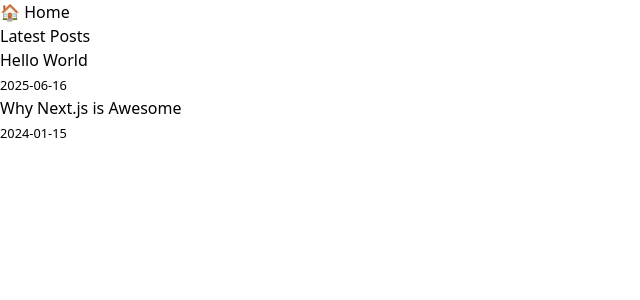
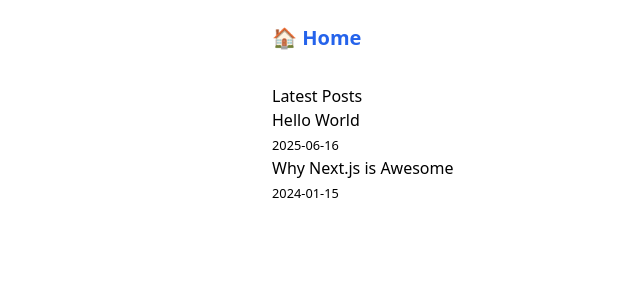
Before and after one commit to sie-92/nextjs-dev-blog, a Next.js app: page / in a window 1280 px wide. Shown: the top 300 px of the page, without its empty margins (0-640 px from the left). Built offline with nearby package versions, Linux system fonts and the light colour scheme.

Commit message:
Update Layout.js

```diff
--- a/components/Layout.js
+++ b/components/Layout.js
@@ -3,13 +3,13 @@ import Link from 'next/link';
 
 export default function Layout({ children }) {
   return (
-    <div className="container">
+    <div className="max-w-3xl mx-auto px-4 py-6">
       <Head>
         <meta name="viewport" content="width=device-width, initial-scale=1" />
       </Head>
-      <header>
+      <header className="mb-8">
         <nav>
-          <Link href="/">🏠 Home</Link>
+          <Link href="/" className="text-blue-600 font-bold text-xl">🏠 Home</Link>
         </nav>
       </header>
       <main>{children}</main>
```
